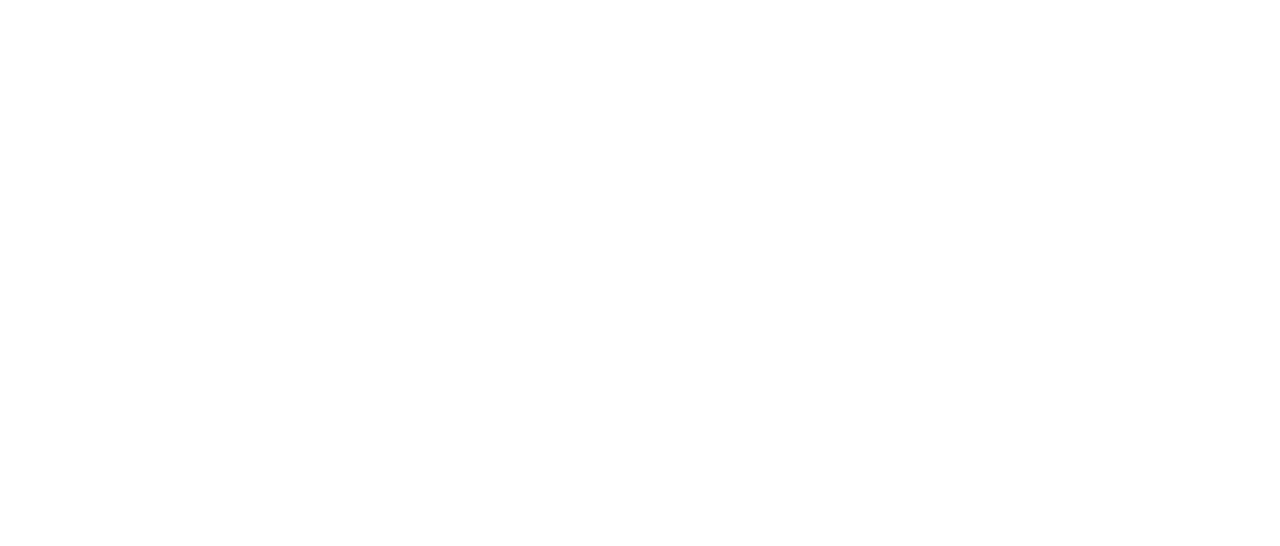
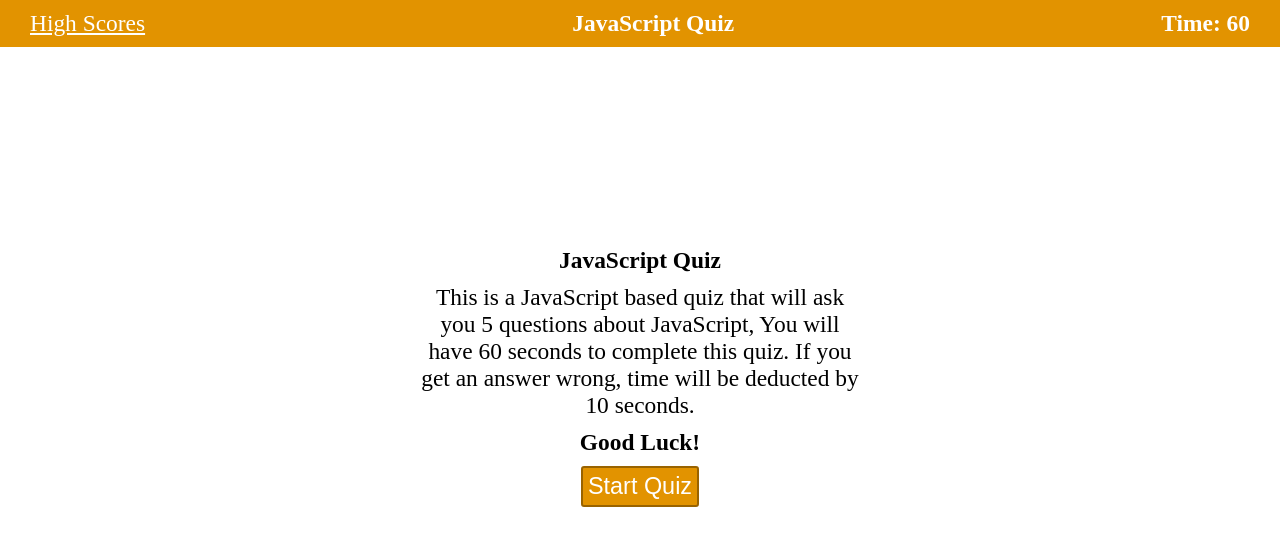
Before and after one commit to sunainaojha/JavaScript-Quiz, a plain HTML site: page index.html in a window 1280 px wide. Drawn offline with Linux system fonts and the light colour scheme.

Commit message:
setup the intro section

```diff
--- a/index.html
+++ b/index.html
@@ -7,6 +7,25 @@
     <title>JavaScript Quiz</title>
 </head>
 <body>
+    <header>
+        <a href="scores.html">High Scores</a>
+        <h1>JavaScript Quiz</h1>
+        <h4 class="timerEl">Time: 60</h4>
+    </header>
+    <section class="intro">
+        <h1>JavaScript Quiz</h1>
+        <p>This is a JavaScript based quiz that will ask you 5 questions about JavaScript, You will have 60 seconds to complete this quiz. If you get an answer wrong, time will be deducted by 10 seconds.</p>
+        <h3>Good Luck!</h3>
+        <button class="startBtn">Start Quiz</button>
+    </section>
+    <main>
+        <section class="quiz">
+
+        </section>
+    </main>
+    <section class="end">
+
+    </section>
 
     <script src="script.js"></script>
 </body>
--- a/style.css
+++ b/style.css
@@ -0,0 +1,44 @@
+*, body {
+    padding: 0;
+    margin: 0;
+    font-size: 110%;
+}
+
+header {
+    display: flex;
+    justify-content: space-between;
+    align-content: center;
+    padding: 10px 30px;
+    color: white;
+    background-color: rgb(226, 147, 0);
+}
+
+a {
+    color: white;
+}
+
+.intro {
+    text-align: center;
+    margin-top: 25vh;
+    width: 35%;
+    margin-left: auto;
+    margin-right: auto;
+}
+
+.intro h1, .intro p, .intro h3 {
+    margin-bottom: 10px;
+}
+
+.intro button {
+    border: 2px solid rgb(153, 99, 0);
+    background-color: rgb(226, 147, 0);
+    color: white;
+    padding: 5px;
+    border-radius: 3px;
+}
+
+.intro button:hover {
+    cursor: pointer;
+    transform: scale(1.75);
+    transition: .5s;
+}
```
Also changed, not shown: scores.html (added, +15 -0 lines).
